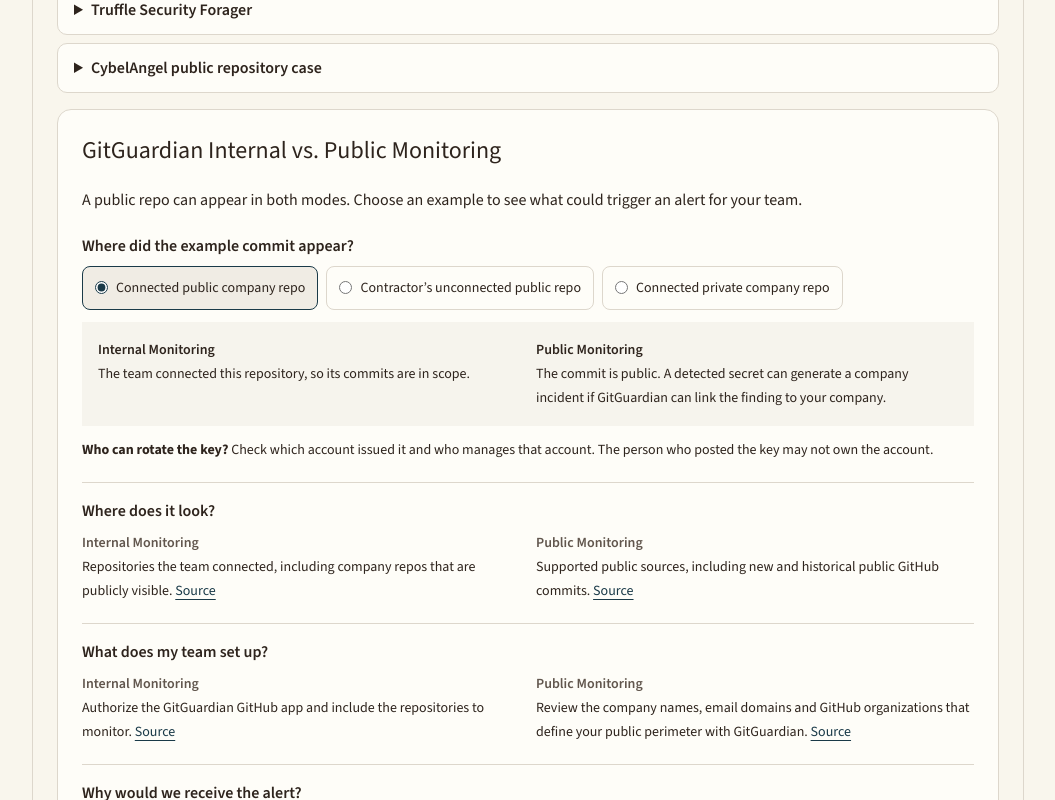
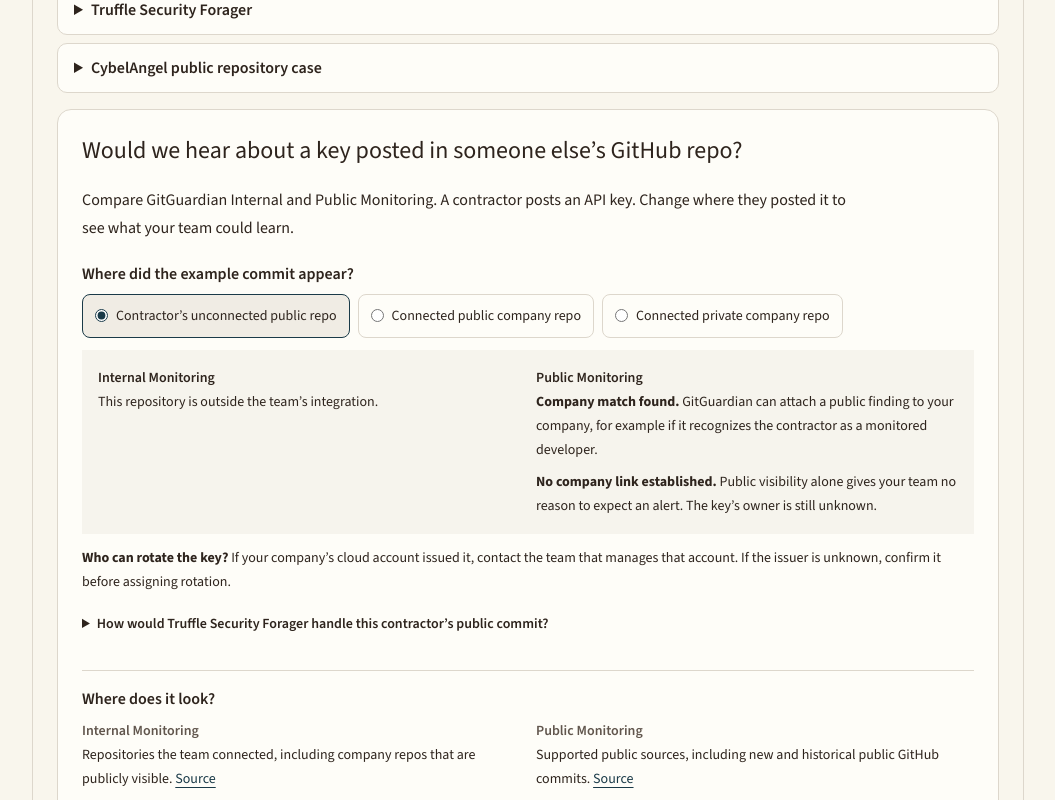
Before and after one commit to heyfunwhoa/security-market-map, a Next.js app: page /landscape/public-exposure in a window 1280 px wide. Shown: the part 3820-4620 px from the top of the page, without its empty margins (112-1167 px from the left). Built offline with nearby package versions, Linux system fonts and the light colour scheme.

Commit message:
Show company attribution and buyer decisions for a contractor exposure

```diff
--- a/components/gitguardian-monitoring-comparison.tsx
+++ b/components/gitguardian-monitoring-comparison.tsx
@@ -27,15 +27,28 @@ const questions = [
 const claimIds = new Set<string>(questions.flatMap(({ internal, external }) => [internal.claim, external.claim]));
 const claims = catalog.claims.filter((claim) => claim.subjectId === "gitguardian" && claimIds.has(claim.id));
 
+const foragerClaims = catalog.claims.filter((claim) =>
+  claim.subjectId === "truffle-security-forager" &&
+  ["claim-public-forager-sources", "claim-monitoring-mode-forager-editions"].includes(claim.id)
+);
+
 export function GitGuardianMonitoringComparison() {
   return (
     <section aria-labelledby="monitoring-scope" className="space-y-5 border-t border-border pt-4 sm:rounded-xl sm:border sm:bg-card sm:p-6">
-      <h4 id="monitoring-scope" tabIndex={-1} className="scroll-mt-24 text-2xl focus-visible:outline-2 focus-visible:outline-ring">GitGuardian Internal vs. Public Monitoring</h4>
-      <p className="max-w-3xl leading-7">A public repo can appear in both modes. Choose an example to see what could trigger an alert for your team.</p>
-      <div className="space-y-3">
-        <MonitoringRepositoryScenario />
-        <p className="text-sm leading-6"><strong>Who can rotate the key?</strong> Check which account issued it and who manages that account. The person who posted the key may not own the account.</p>
-      </div>
+      <h4 id="monitoring-scope" tabIndex={-1} className="scroll-mt-24 text-2xl focus-visible:outline-2 focus-visible:outline-ring">Would we hear about a key posted in someone else’s GitHub repo?</h4>
+      <p className="max-w-3xl leading-7">Compare GitGuardian Internal and Public Monitoring. A contractor posts an API key. Change where they posted it to see what your team could learn.</p>
+      <MonitoringRepositoryScenario>
+        <details>
+          <summary className="min-h-11 cursor-pointer py-2 text-sm font-semibold focus-visible:outline-2 focus-visible:outline-ring">How would Truffle Security Forager handle this contractor’s public commit?</summary>
+          <div className="space-y-2 text-sm leading-6">
+            <p>Forager monitors public GitHub commits. Whether your team sees a verified key depends on the link to your organization.</p>
+            <p><strong>Community.</strong> The company view groups verified keys by email domain. Which domain, if any, connects this key to your company?</p>
+            <p><strong>Enterprise add-on.</strong> Truffle Security also describes matching cloud account IDs and organization membership. Which signal links this particular key to your team?</p>
+            <p>The sources describe how the editions work. Whether this example would produce a finding or notification remains unknown.</p>
+            <ClaimList claims={foragerClaims} />
+          </div>
+        </details>
+      </MonitoringRepositoryScenario>
       {questions.map(({ question, internal, external }) => (
         <div key={question} className="space-y-2 border-t border-border pt-4">
           <h5 className="font-semibold">{question}</h5>
@@ -56,6 +69,15 @@ export function GitGuardianMonitoringComparison() {
         <summary className="min-h-11 cursor-pointer py-2 text-sm font-semibold focus-visible:outline-2 focus-visible:outline-ring">GitGuardian documentation, review dates and limits</summary>
         <ClaimList claims={claims} />
       </details>
+      <details>
+        <summary className="min-h-11 cursor-pointer py-2 text-sm font-semibold focus-visible:outline-2 focus-visible:outline-ring">Questions for a buyer evaluation</summary>
+        <dl className="space-y-3 text-sm leading-6">
+          <div><dt className="font-semibold">Close a coverage gap</dt><dd>Which contractor repos and public forks sit outside our integrations? What would an external service see there?</dd></div>
+          <div><dt className="font-semibold">Triage a possible company leak</dt><dd>What linked the finding to our business? Can an analyst tell whether the key belongs to a personal or company account?</dd></div>
+          <div><dt className="font-semibold">Route the response</dt><dd>Who owns the issuing account, who can rotate the key, and what evidence lets us close the incident?</dd></div>
+          <div><dt className="font-semibold">Justify an additional monitoring service</dt><dd>In a pilot, which confirmed company exposures did external monitoring add? Which findings duplicated internal alerts or ended up unrelated?</dd></div>
+        </dl>
+      </details>
       <Link className={linkStyle} href="/categories/secrets-detection#public-monitoring">See other public secret monitoring options</Link>
     </section>
   );
--- a/components/monitoring-repository-scenario.tsx
+++ b/components/monitoring-repository-scenario.tsx
@@ -1,26 +1,29 @@
 "use client";
 
-import { useState } from "react";
+import { type ReactNode, useState } from "react";
 
 const scenarios = [
   {
+    id: "contractor",
+    label: "Contractor’s unconnected public repo",
+    internal: "This repository is outside the team’s integration.",
+    external: null,
+  },
+  {
+    id: "company-public",
     label: "Connected public company repo",
     internal: "The team connected this repository, so its commits are in scope.",
-    external: "The commit is public. A detected secret can generate a company incident if GitGuardian can link the finding to your company.",
+    external: "A separate public incident is possible if GitGuardian links the finding to your company. An internal alert alone tells you only what the integration found.",
   },
   {
-    label: "Contractor’s unconnected public repo",
-    internal: "This repository is outside the team’s integration.",
-    external: "The commit is public. A monitored developer or company-specific term could link a detected secret to the company.",
-  },
-  {
+    id: "company-private",
     label: "Connected private company repo",
     internal: "The team connected this repository, so its private commits are in scope.",
     external: "This private commit is outside the public feed. A copy posted publicly would be a separate occurrence.",
   },
 ] as const;
 
-export function MonitoringRepositoryScenario() {
+export function MonitoringRepositoryScenario({ children }: { children: ReactNode }) {
   const [selected, setSelected] = useState(0);
   const scenario = scenarios[selected];
   return (
@@ -38,8 +41,15 @@ export function MonitoringRepositoryScenario() {
       </fieldset>
       <dl aria-live="polite" aria-atomic="true" className="grid gap-4 bg-muted/50 p-4 text-sm leading-6 sm:grid-cols-2">
         <div><dt className="font-semibold">Internal Monitoring</dt><dd>{scenario.internal}</dd></div>
-        <div><dt className="font-semibold">Public Monitoring</dt><dd>{scenario.external}</dd></div>
+        <div><dt className="font-semibold">Public Monitoring</dt><dd className="space-y-2">
+          {scenario.external ?? <>
+            <p><strong>Company match found.</strong> GitGuardian can attach a public finding to your company, for example if it recognizes the contractor as a monitored developer.</p>
+            <p><strong>No company link established.</strong> Public visibility alone gives your team no reason to expect an alert. The key’s owner is still unknown.</p>
+          </>}
+        </dd></div>
       </dl>
+      <p className="text-sm leading-6"><strong>Who can rotate the key?</strong> If your company’s cloud account issued it, contact the team that manages that account. If the issuer is unknown, confirm it before assigning rotation.</p>
+      {scenario.id === "contractor" && children}
     </div>
   );
 }
--- a/lib/catalog.ts
+++ b/lib/catalog.ts
@@ -76,7 +76,7 @@ import { emailSecurityVendors, emailSecurityProducts, emailSecuritySources } fro
 import { emailSecurityCapabilities, emailSecurityUseCases } from "./data/email-security-functions";
 import { accessScenarioSources, issuerReferenceSources, workforceGuideProducts, workforceGuideResearch, workforceGuideVendors } from "./data/workforce-guide";
 import { secretsManagementProducts, secretsManagementResearch, secretsManagementVendors } from "./data/secrets-management";
-import { gitGuardianModeEvidence, registerProductEvidence, publicMonitoringVendors, publicMonitoringClaims, publicMonitoringProducts, publicMonitoringSources } from "./data/public-monitoring";
+import { monitoringModeEvidence, registerProductEvidence, publicMonitoringVendors, publicMonitoringClaims, publicMonitoringProducts, publicMonitoringSources } from "./data/public-monitoring";
 import { developerEndpointCapabilities, developerEndpointUseCases } from "./data/developer-endpoint-comparison";
 import { events, products, vendors } from "./data/market";
 import { personas } from "./data/personas";
@@ -156,7 +156,7 @@ export type Catalog = {
 function parseCatalog(): Catalog {
   const workforce = registerProductEvidence(workforceGuideResearch);
   const management = registerProductEvidence(secretsManagementResearch);
-  const parsedClaims = z.array(claimSchema).parse([...claims, ...secretsSweepClaims, ...expandedClaims, ...developerEndpointClaims, ...categoryFillClaims, ...ispmWimClaims, ...identityAnalystClaims, ...publicMonitoringClaims, ...gitGuardianModeEvidence.claims, ...management.claims, ...workforce.claims, ...appsecAnalystClaims, ...secopsDataAnalystClaims, ...cloudCorpAnalystClaims, ...standardsClaims]);
+  const parsedClaims = z.array(claimSchema).parse([...claims, ...secretsSweepClaims, ...expandedClaims, ...developerEndpointClaims, ...categoryFillClaims, ...ispmWimClaims, ...identityAnalystClaims, ...publicMonitoringClaims, ...monitoringModeEvidence.claims, ...management.claims, ...workforce.claims, ...appsecAnalystClaims, ...secopsDataAnalystClaims, ...cloudCorpAnalystClaims, ...standardsClaims]);
   return {
     // Generated from the data so the header matches the newest claim card. AS_OF is only a fallback.
     asOf: latestClaimDate(parsedClaims) ?? AS_OF,
@@ -182,7 +182,7 @@ function parseCatalog(): Catalog {
     buyingTriggers: z.array(buyingTriggerSchema).parse(buyingTriggers),
     qualificationQuestions: z.array(qualificationQuestionSchema).parse(qualificationQuestions),
     vendorSeatTargeting: z.array(vendorSeatTargetingSchema).parse(vendorSeatTargeting),
-    sources: z.array(sourceSchema).parse([...sources, ...secretsSweepSources, ...expandedSources, ...developerEndpointSources, ...personaSources, ...categoryFillSources, ...ispmWimSources, ...identityAnalystSources, ...industryIdentitySources, ...publicMonitoringSources, ...gitGuardianModeEvidence.sources, ...management.sources, ...workforce.sources, ...issuerReferenceSources, ...accessScenarioSources, ...appsecAnalystSources, ...secopsDataAnalystSources, ...cloudCorpAnalystSources, ...standardsSources, ...emailSecuritySources]),
+    sources: z.array(sourceSchema).parse([...sources, ...secretsSweepSources, ...expandedSources, ...developerEndpointSources, ...personaSources, ...categoryFillSources, ...ispmWimSources, ...identityAnalystSources, ...industryIdentitySources, ...publicMonitoringSources, ...monitoringModeEvidence.sources, ...management.sources, ...workforce.sources, ...issuerReferenceSources, ...accessScenarioSources, ...appsecAnalystSources, ...secopsDataAnalystSources, ...cloudCorpAnalystSources, ...standardsSources, ...emailSecuritySources]),
     claims: parsedClaims,
     relationships: z.array(relationshipSchema).parse([...relationships, ...ecosystemRelationships]),
     stories: z.array(customerStorySchema).parse(customerStories),
```
Also changed, not shown: lib/data/public-monitoring.ts (+8 -1 lines), 2 other files (tests, documents, lock files or other folders).
